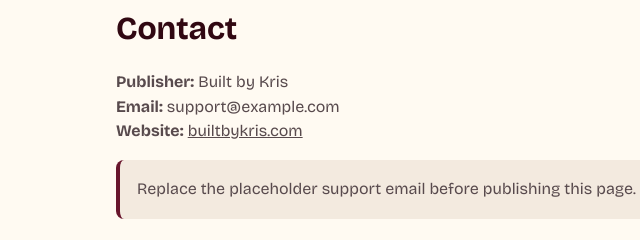
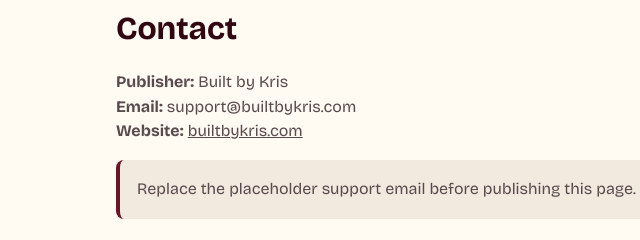
Before and after one commit to krri-sh/ContractGuardian, a plain HTML site: page privacy.html in a window 1280 px wide. Shown: the part 2661-2901 px from the top of the page, 284-924 px from the left. Drawn offline with Linux system fonts and the light colour scheme.

Commit message:
Update privacy.html

```diff
--- a/privacy.html
+++ b/privacy.html
@@ -10,7 +10,7 @@
 <section id="license"><h2>Lemon Squeezy licensing</h2><p>Activation, validation, and deactivation send the entered license key and a randomly labeled installation instance to Lemon Squeezy. Guardian stores the key, instance identifier, product/variant label, expiration date, and last successful validation time locally. Customer names and email addresses returned by the service are not stored.</p></section>
 <section id="retention"><h2>Retention and deletion</h2><ul><li>Current capture data is removed when a new page session begins or the user selects Clear.</li><li>Response bodies are not saved to extension storage.</li><li>Contract baselines remain until overwritten, cleared with extension storage, or the extension is removed.</li><li>Deactivating Pro removes local license state and releases the Lemon Squeezy instance.</li></ul><p>Guardian does not sell personal data, use captured traffic for advertising, or transmit it to the publisher.</p></section>
 <section id="permissions"><h2>Chrome permissions</h2><table class="permission-table"><thead><tr><th>Access</th><th>Purpose</th></tr></thead><tbody><tr><td><code>storage</code></td><td>Settings, baselines, optional keys, and license state.</td></tr><tr><td>Local Ollama hosts</td><td>User-initiated local AI requests.</td></tr><tr><td>Selected AI hosts</td><td>User-initiated analysis with the provider chosen by the user.</td></tr><tr><td>Lemon Squeezy API</td><td>Activate, validate, and deactivate Pro licenses.</td></tr></tbody></table><p>Guardian does not request tabs, activeTab, scripting, cookies, downloads, clipboard permissions, webRequest, or access to every website.</p></section>
-<section id="contact"><h2>Contact</h2><p><strong>Publisher:</strong> Built by Kris<br><strong>Email:</strong> support@example.com<br><strong>Website:</strong> <a href="https://builtbykris.com">builtbykris.com</a></p><p class="notice">Replace the placeholder support email before publishing this page.</p></section>
+<section id="contact"><h2>Contact</h2><p><strong>Publisher:</strong> Built by Kris<br><strong>Email:</strong> support@builtbykris.com<br><strong>Website:</strong> <a href="https://contractguardian.builtbykris.com">builtbykris.com</a></p><p class="notice">Replace the placeholder support email before publishing this page.</p></section>
 </article></div></main>
 <footer class="site-footer"><div class="footer-row shell"><a class="brand" href="index.html"><img src="assets/logo.png" alt=""><span>API Contract Guardian</span></a><p>Privacy by design, with explicit external boundaries.</p><div class="footer-links"><a href="features.html">Features</a><a href="usage.html">Usage</a><a href="privacy.html">Privacy</a></div></div></footer>
 </body></html>
```
